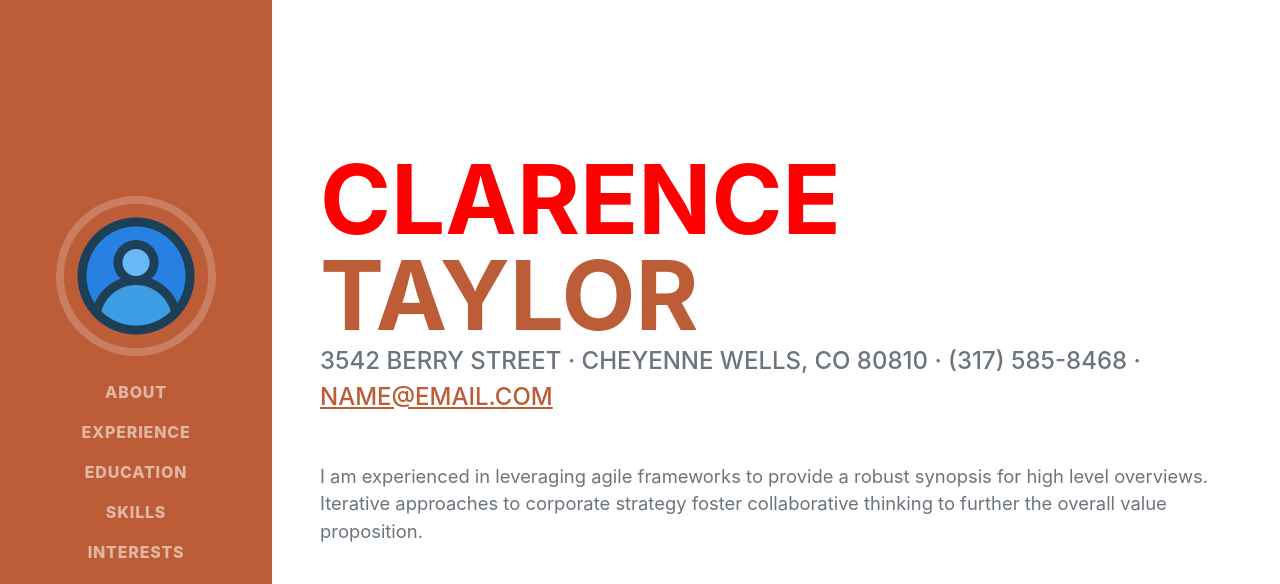
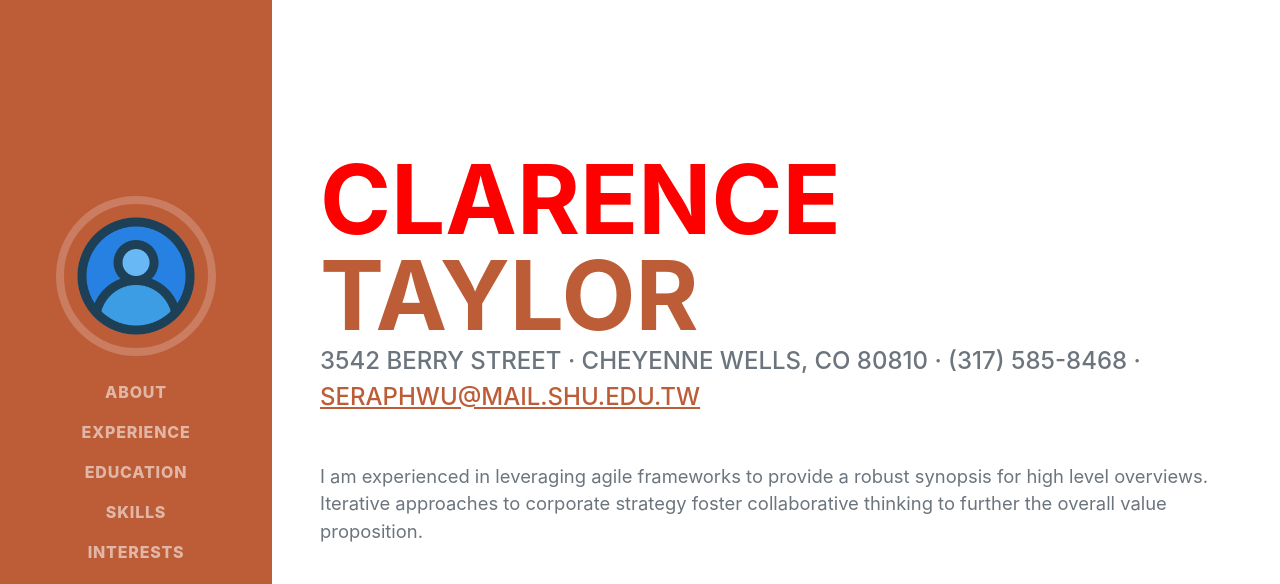
Before and after one commit to 4ics/4ics.github.io, a plain HTML site: page index.html in a window 1280 px wide. Shown: the top 584 px of the page. Drawn offline with nearby package versions, Linux system fonts and the light colour scheme; a web font is replaced by a local one.

Commit message:
Update index.html

```diff
--- a/index.html
+++ b/index.html
@@ -46,7 +46,7 @@
                     </h1>
                     <div class="subheading mb-5">
                         3542 Berry Street · Cheyenne Wells, CO 80810 · (317) 585-8468 ·
-                        <a href="mailto:name@email.com">name@email.com</a>
+                        <a href="mailto:seraphwu@mail.shu.edu.tw">seraphwu@mail.shu.edu.tw</a>
                     </div>
                     <p class="lead mb-5">I am experienced in leveraging agile frameworks to provide a robust synopsis for high level overviews. Iterative approaches to corporate strategy foster collaborative thinking to further the overall value proposition.</p>
                     <div class="social-icons">
```
